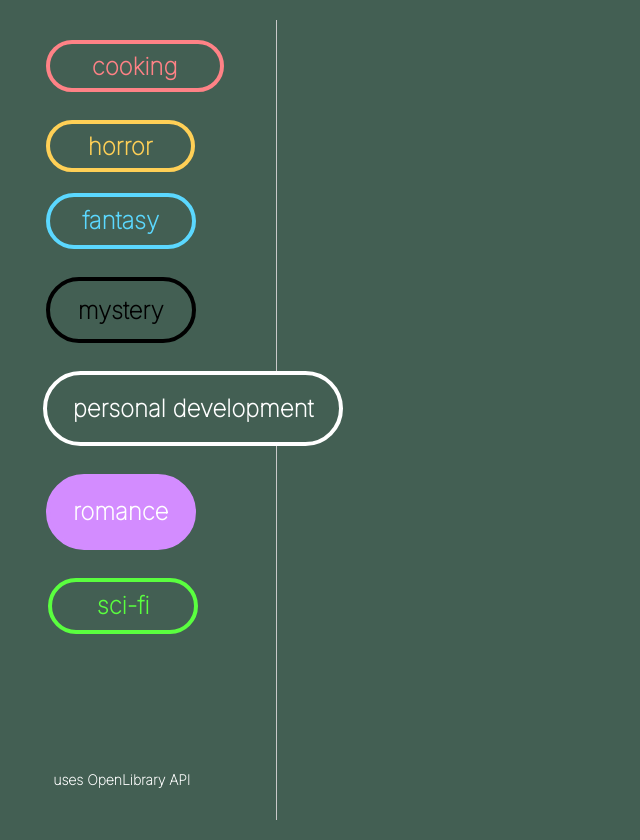
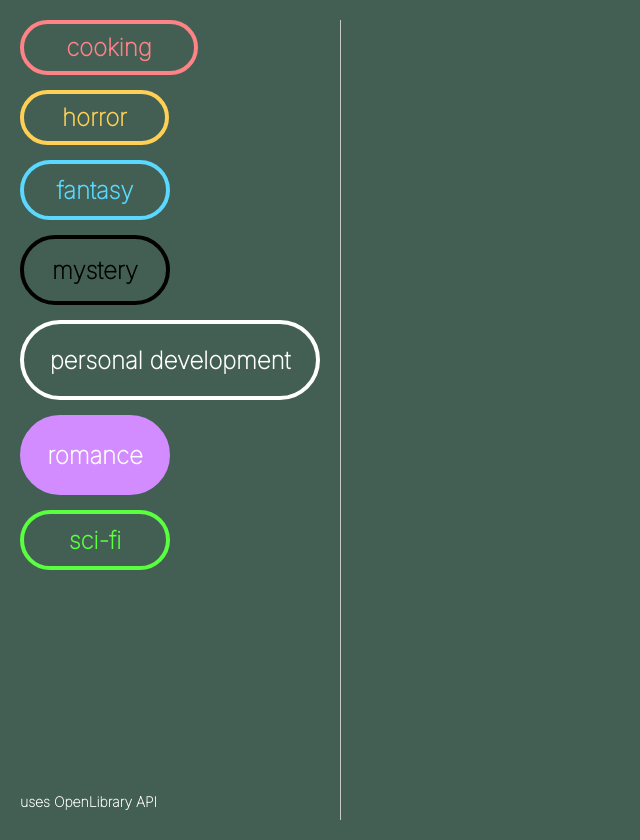
Before and after one commit to isverzh85/libraryProject, a React (Create React App) app: page / in a window 1280 px wide. Shown: the top 840 px of the page, without its empty margins (0-640 px from the left). Built offline with nearby package versions, Linux system fonts and the light colour scheme.

Commit message:
css almost done

```diff
--- a/package.json
+++ b/package.json
@@ -7,6 +7,7 @@
     "@testing-library/react": "^13.4.0",
     "@testing-library/user-event": "^13.5.0",
     "axios": "^1.2.1",
+    "classnames": "^2.3.2",
     "react": "^18.2.0",
     "react-dom": "^18.2.0",
     "react-scripts": "5.0.1",
--- a/src/Layout/SidePanel/Nav/Nav.js
+++ b/src/Layout/SidePanel/Nav/Nav.js
@@ -2,6 +2,7 @@ import React from "react";
 import styles from '../../SidePanel/Nav/styles.module.scss';
 import { useState } from 'react';
 import Axios from 'axios';
+import cn from 'classnames'
 
 export const Nav = () => {
     const [bookLists, setBookList] = useState([]);
@@ -31,13 +32,13 @@ console.log(bookLists)
          <div className={styles.list}>
 
             <nav className={styles.listButtons}>
-               <button type="button" className={styles.navListItem1} onClick={() => getBookData('cooking')}>cooking</button>
-               <button type="button" className={styles.navListItem2} onClick={() => getBookData('horror')}>horror</button>
-               <button type="button" className={styles.navListItem3} onClick={() => getBookData('fantasy')}>fantasy</button>
-               <button type="button" className={styles.navListItem4} onClick={() => getBookData('mystery')}>mystery</button>
-               <button type="button" className={styles.navListItem5} onClick={() => getBookData('personal_development')}>personal development</button>
-               <button type="button" className={styles.navListItem6} onClick={() => getBookData('romance')}>romance</button>
-               <button type="button" className={styles.navListItem7} onClick={() => getBookData('sci-fi')}>sci-fi</button>
+               <button type="button" className={cn(styles.navButton, styles.navListItem1)} onClick={() => getBookData('cooking')}>cooking</button>
+               <button type="button" className={cn(styles.navButton, styles.navListItem2)} onClick={() => getBookData('horror')}>horror</button>
+               <button type="button" className={cn(styles.navButton, styles.navListItem3)} onClick={() => getBookData('fantasy')}>fantasy</button>
+               <button type="button" className={cn(styles.navButton, styles.navListItem4)} onClick={() => getBookData('mystery')}>mystery</button>
+               <button type="button" className={cn(styles.navButton, styles.navListItem5)} onClick={() => getBookData('personal_development')}>personal development</button>
+               <button type="button" className={cn(styles.navButton, styles.navListItem6)} onClick={() => getBookData('romance')}>romance</button>
+               <button type="button" className={cn(styles.navButton, styles.navListItem7)} onClick={() => getBookData('sci-fi')}>sci-fi</button>
 
                <div className={styles.text}>uses OpenLibrary API</div>
 
@@ -46,7 +47,7 @@ console.log(bookLists)
               {bookLists?.length > 0 && bookLists?.map((book => {
                const year = book.first_publish_year
            return (
-             <div className={styles.bookList}>
+             <div className={styles.book}>
                 <div className={styles.year}>{year}</div>
                 <div>
                   <img className={styles.cover} src={book.cover_url} alt="book cover"  />
--- a/src/Layout/SidePanel/Nav/styles.module.scss
+++ b/src/Layout/SidePanel/Nav/styles.module.scss
@@ -7,7 +7,7 @@
 .listButtons{
     display: flex;
     flex-direction: column;
-    width:20%;
+    width:25%;
     height: 100vh;
     border-right: 1px solid #C9C9C9;
 }
@@ -17,12 +17,17 @@
     list-style:none;
 }
 
-.navListItem1{
+.navButton{
     font-size: 24px;
     font-style: normal;
     font-weight: 700;
     font-family: 'Inter', sans-serif;
     line-height: 29px;
+    box-sizing: border-box;
+    margin-bottom: 15px;
+}
+
+.navListItem1{
     color: #FF8286;
     background: #435F53;
     border: 4px solid #FF8286;
@@ -30,16 +35,9 @@
     box-sizing: border-box;
     width: 178px;
     height: 55px;
-    margin: 8% 10%;
 }
 
 .navListItem2{
-    font-size: 24px;
-    font-weight: 700;
-    font-style: normal;
-    line-height: 29px;
-    margin: 3% 10%;
-    font-family: 'Inter', sans-serif;
     color: #FFD056;
     background: #435F53;
     border-radius:100px;
@@ -50,15 +48,10 @@
 }
 
 .navListItem3{
-    font-size: 24px;
-    font-style: normal;
-    font-weight: 700;
-    line-height: 29px;
     border: 4px solid #5BD8FF ;
     box-sizing: border-box;
     width: 150px;
     height: 60px;
-    margin: 5% 10% 1%;
     font-family: 'Inter', sans-serif;
     color: #5BD8FF;
     background: #435F53;
@@ -66,15 +59,10 @@
 }
 
 .navListItem4{
-    font-size: 24px;
-    font-style: normal;
-    font-weight: 700;
-    line-height: 29px;
     border: 4px solid #000000 ;
     box-sizing: border-box;
     width: 150px;
     height: 70px;
-    margin: 10%;
     font-family: 'Inter', sans-serif;
     color: #000000;
     background: #435F53;
@@ -82,15 +70,10 @@
 }
 
 .navListItem5{
-    font-size: 24px;
-    font-style: normal;
-    font-weight: 700;
-    line-height: 29px;
     border: 4px solid #FFFFFF ;
     box-sizing: border-box;
     width: 300px;
     height: 80px;
-    margin: 1% 9%;
     font-family: 'Inter', sans-serif;
     color: #FFFFFF;
     background: #435F53;
@@ -98,15 +81,10 @@
 }
 
 .navListItem6{
-    font-size: 24px;
-    font-style: normal;
-    font-weight: 700;
-    line-height: 29px;
     border: 4px solid #D38CFF;
     box-sizing: border-box;
     width: 150px;
     height: 80px;
-    margin: 10%;
     font-family: 'Inter', sans-serif;
     background: #D38CFF ;
     color: #FFFFFF;
@@ -114,20 +92,17 @@
 }
 
 .navListItem7{
-    font-size: 24px;
-    font-style: normal;
-    font-weight: 700;
-    line-height: 29px;
     border: 4px solid #5AFF3F;
     box-sizing: border-box;
     width: 150px;
     height: 60px;
-    margin: 1% 14% 42% 11%;;
     font-family: 'Inter', sans-serif;
     color: #5AFF3F;
     background: #435F53;
     border-radius:100px;
+    margin-bottom: 70%;
 }
+
 .title{
     color: #FFFFFF;
     font-family: 'Inter', sans-serif;
@@ -135,9 +110,6 @@
     font-weight: 400;
     font-size: 20px;
     line-height: 24px;
-    margin-left:40%;
-    margin-bottom: 3%;
-    text-align:justify;
 }
 
 .author{
@@ -147,9 +119,7 @@
     font-size: 20px;
     line-height: 24px;
     color: #FFFFFF;
-    margin-left:45%;
-    margin-bottom: 3%;
-    text-align: initial;
+    margin-bottom:2%;
 }
 
 .cover{
@@ -164,16 +134,21 @@
 .year{
     font-style: normal;
     font-weight: 700;
-    line-height: 53px;
+    line-height: 53.25px;
     font-size: 44px;
     font-family: 'Inter', sans-serif;
     color: #FFFFFF;
-    margin: 7%  40% 7%;
+    width: 106px;
+    margin-bottom: 2%;
 }
 
 .listBook{
     display: grid;
-    grid-template-columns:1fr 1fr 1fr;
+    flex:1;
+}
+
+.book{
+    //text-align:center;
 }
 
 .text{
@@ -182,5 +157,4 @@
     font-size: 14px;
     line-height: 16.94px;
     color: #FFFFFF;
-    margin: 12% 13%;
 }
```
Also changed, not shown: 1 other file (tests, documents, lock files or other folders).
